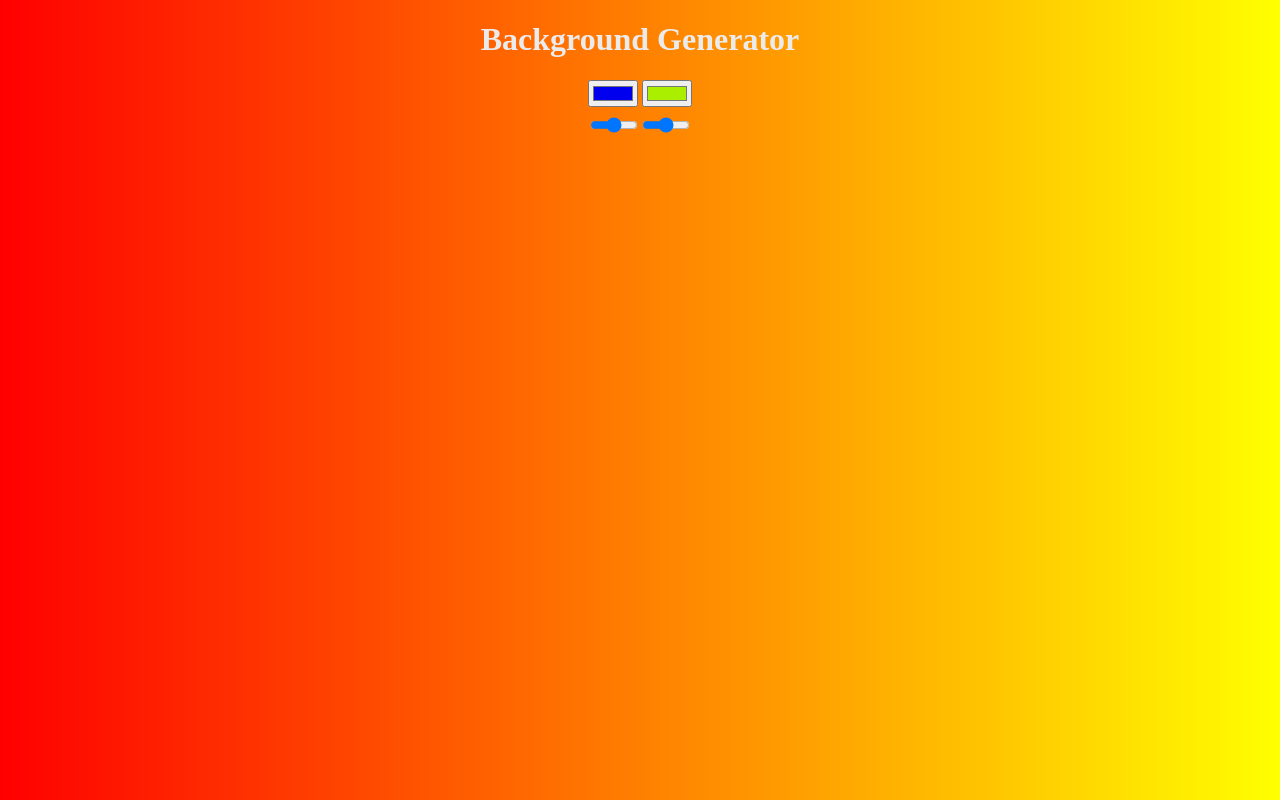
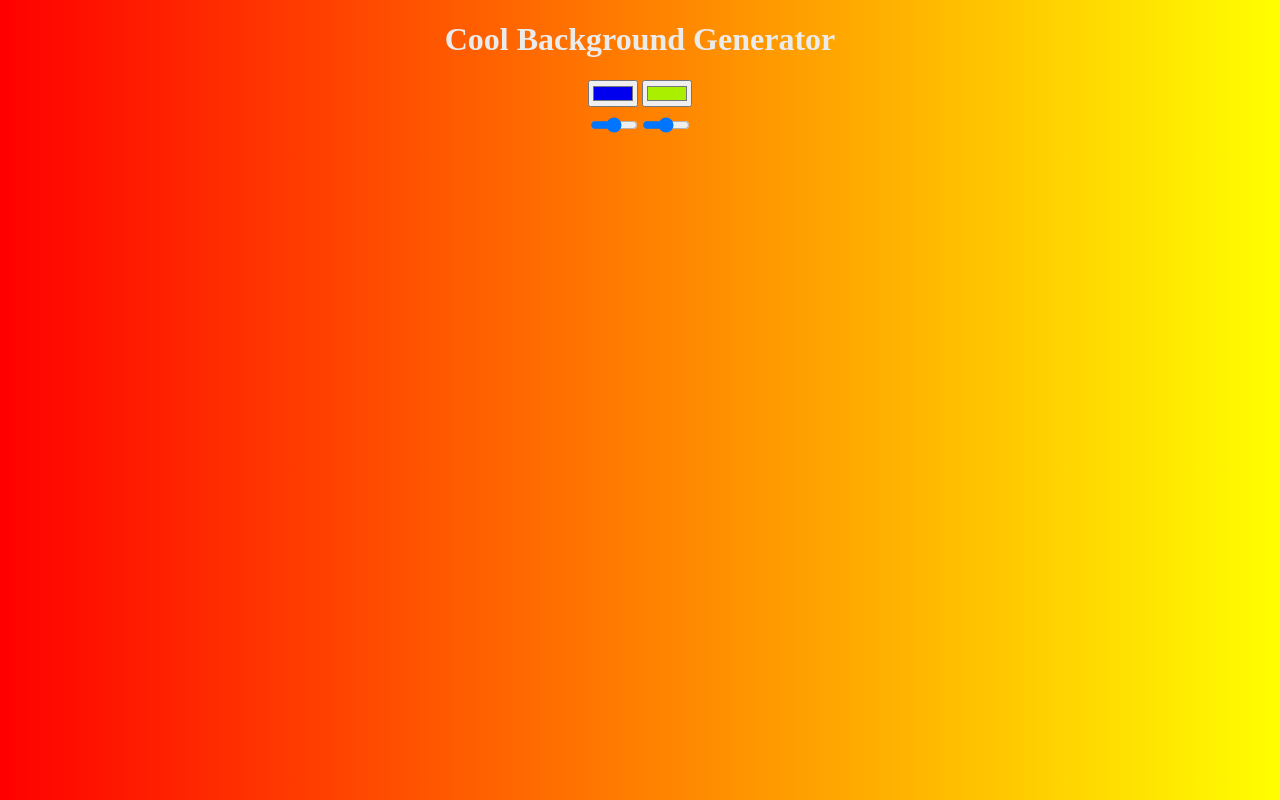
Before and after one commit to ajfreelancer/test, a plain HTML site: page index.html in a window 1280 px wide. Drawn offline with Linux system fonts and the light colour scheme; a web font is replaced by a local one.

Commit message:
Tried but Failed to upload initial files

```diff
--- a/index.html
+++ b/index.html
@@ -9,7 +9,7 @@
 </head>
 <body id="gradient">
 	<center>
-	<h1 class="bggenerator">Background Generator</h1>
+	<h1 class="bggenerator">Cool Background Generator</h1>
 	<input type="color" class="color1" value="#0000ee">
 	<input type="color" class="color2" value="#aaee00"><br>
 	<input type="range" class="slider1">
```
